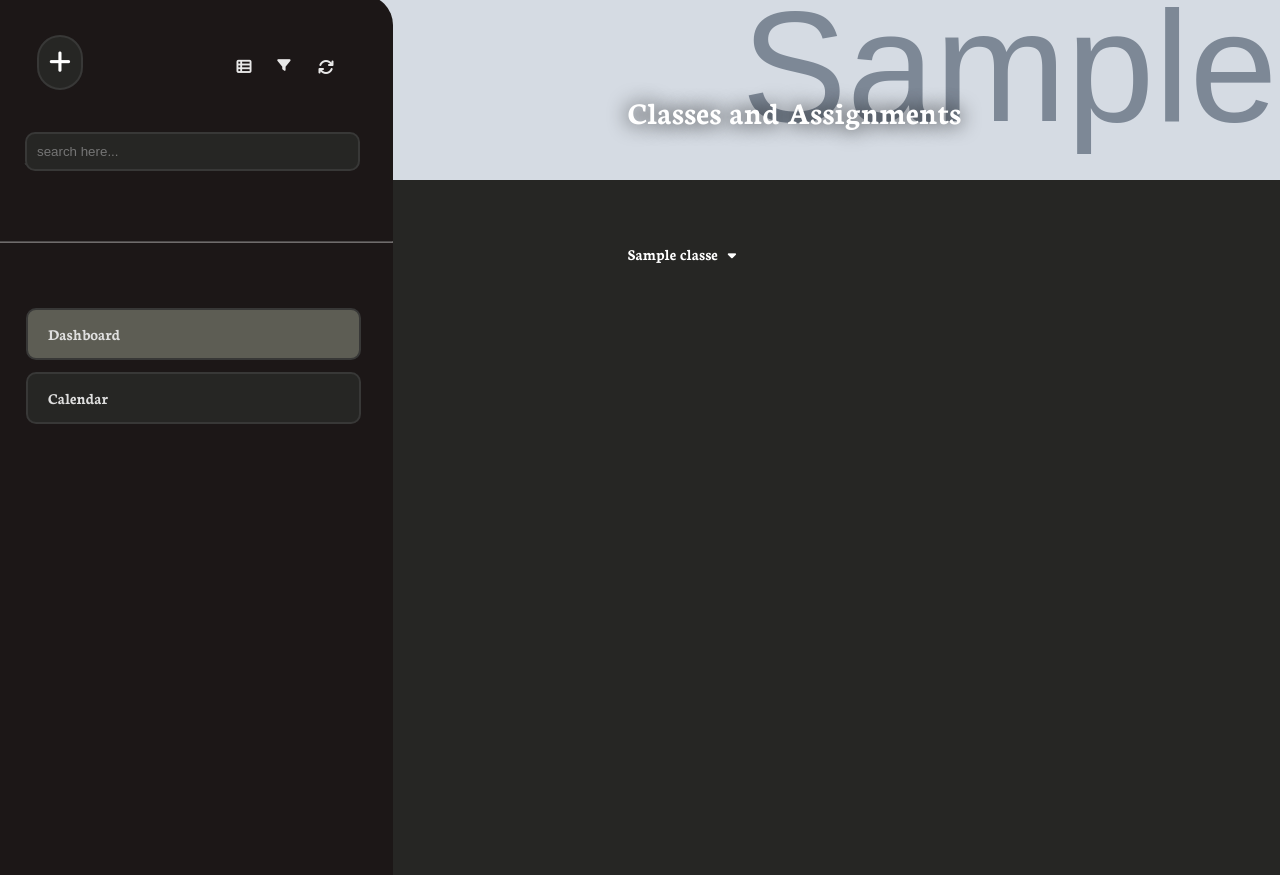
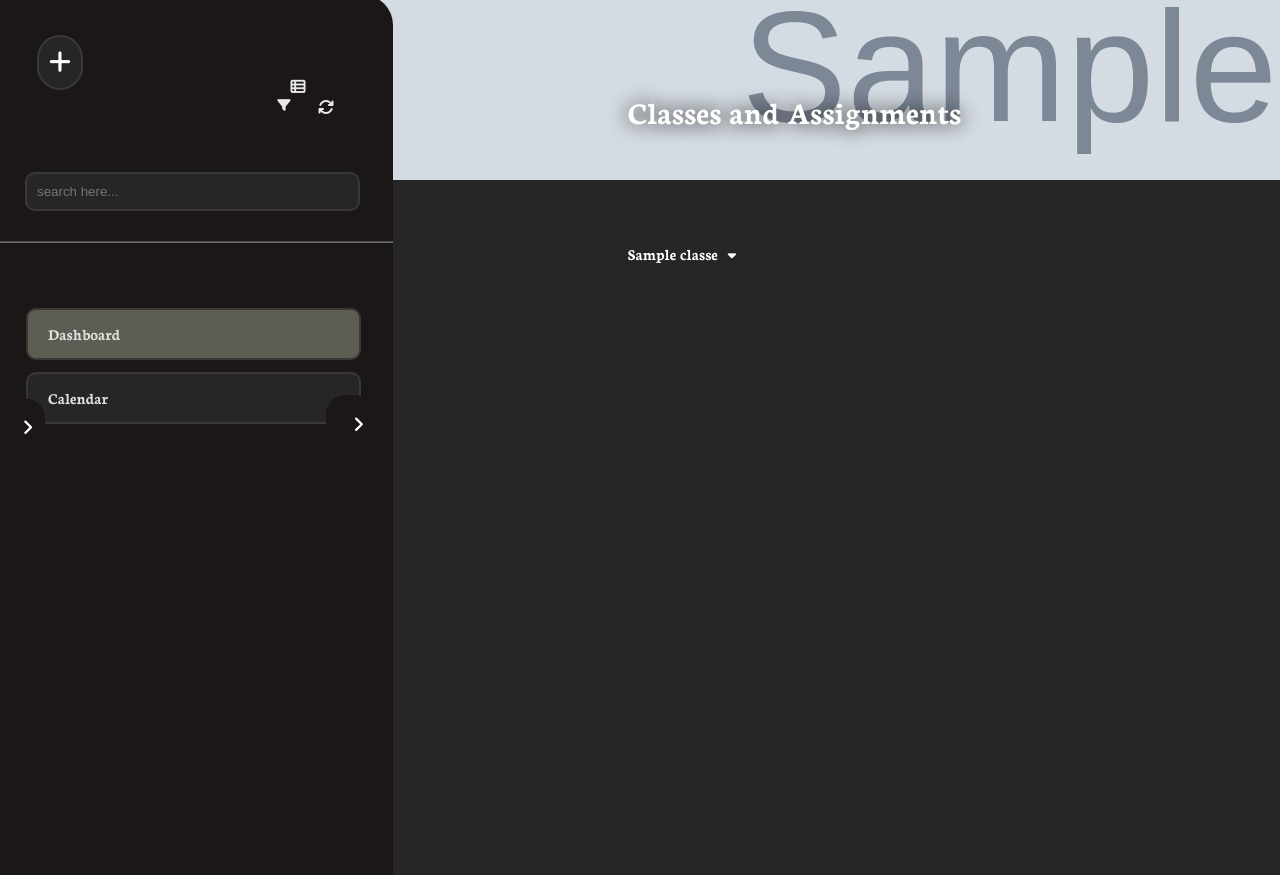
Before and after one commit to lhforsythe/assignMe, a Django app: page /accounts/dashboard/ in a window 1280 px wide; the page is wider, and only the part inside the window is pictured. Run offline with Django 5.2, Linux system fonts and the light colour scheme; a user stored in the database is signed in; data comes from the database, SQL or seed files in the repository; tables that the repository leaves empty hold one stand-in row (values such as "Sample post"); grey boxes marked "Sample" are stand-in pictures; some libraries are stand-ins or nearby versions.

Commit message:
Added some optimizations as well as the ability to minimize the nav bar.

```diff
--- a/djangoproject/main/templates/main.html
+++ b/djangoproject/main/templates/main.html
@@ -129,6 +129,9 @@
     <form id="changeHeaderForm" action="/accounts/dashboard/changeHeader" method="POST">
         <input type="text" name="url" id="headerInput" style="position: absolute;transform: translate(797px,126px);width: 178px;background-color: #262624;border: 2px solid rgb(56, 56, 55);color: white;border-radius: 10px;padding: 10px;max-height: 3px; display:none;">
     </form>
+    <button class="" style="background-color: var(--color-primary);transform: translate(-1vw, 48.8vh);height: 60px;width: 50px;border-radius: 20px;border: none;position: fixed;z-index: 3;" onclick="toggleNav()">
+            <i class="fa-solid fa-angle-right" style="color: white;font-size: 18px;margin-left: 15px;"></i>
+        </button>
     <div class="nav">
         {% csrf_token %}
         <button class="add-stuff" onclick="toggleAdd()">
@@ -140,6 +143,9 @@
         </button>
         <button class="calendar-btn" style="background-color: var(--color-secondary);" onclick="window.location.href='/accounts/calendar/'">
             <p style="font-family: 'Neuton', sans-serif; color: rgb(223, 223, 223);font-weight: 700;font-size: 16px;position: absolute;margin-top: -10px;margin-left: 10px;">Calendar</p>
+        </button>
+        <button class="" onclick="toggleNav()" style="background-color: var(--color-primary);transform: translate(26vw, 50vh);height: 60px;width: 50px;border-radius: 20px;border: none;">
+            <i class="fa-solid fa-angle-right" style="color: white;font-size: 18px;margin-left: 15px;"></i>
         </button>
             <button style="background:none; border:none;"
                     onclick="toggleView()"
@@ -382,6 +388,24 @@
     // each entry logic for showing popup
     const resultEntry = document.getElementsByClassName('result-entry');
     //toggle for assignment fly-out
+    let navShown = true
+    function toggleNav() {
+        let nav = document.getElementsByClassName('nav')[0];
+        let container = document.getElementsByClassName('courseAssign')[0]
+        let header = document.getElementById("#header-img");
+        nav.classList.toggle('hide');
+        if (navShown === true) {
+            container.style.marginLeft = "180ox";
+            header.style.width = "100vw";
+            header.style.transform = "translate(0px, -92px)";
+
+        } else {
+            container.style.marginLeft = "-61px";
+            header.style.width = "1437px";
+            header.style.transform = "translate(283px, -53px)";
+        }
+        navShown = !navShown;
+    }
     function toggleEntry(id) {
         const entryPName = document.getElementById('entryName');
         const entryPDue = document.getElementById('entryDue');
--- a/djangoproject/static/main.css
+++ b/djangoproject/static/main.css
@@ -32,6 +32,7 @@ body.default {
     background-color: var(--color-secondary);
 }
 body {
+    overflow-x: hidden;
     --color-green: green;
     --color-primary: #1c1717;
     --color-assignments: #1c1717;
@@ -80,12 +81,16 @@ body {
   margin-left: -61px;
 }
 .container div.nav {
+    display:block;
     width:400px;
     margin:-15px;
     border-radius:0px 30px 0px 0px;
     background-color: var(--color-primary);
     min-height: 110vh;
     z-index: 1;
+}
+.nav.hide {
+    display: none;
 }
 .assignmentContainer {
     display: flex;
```
